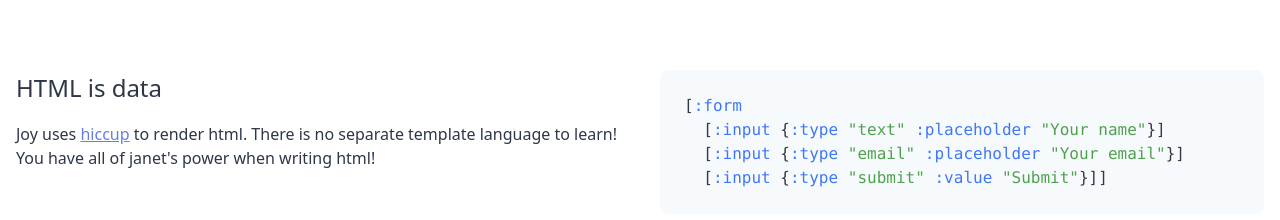
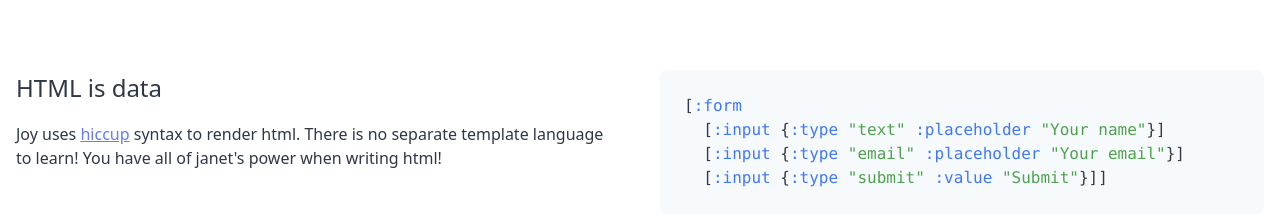
Before and after one commit to joy-framework/joy-framework.github.io, a plain HTML site: page index.html in a window 1280 px wide. Shown: the part 840-1060 px from the top of the page. Drawn offline with Linux system fonts and the light colour scheme.

Commit message:
Avoid confusion about joy using a clojure library.

```diff
--- a/index.html
+++ b/index.html
@@ -7,7 +7,7 @@
 
 (def app (app))
 
-(server app 9001)</code></pre></div></div></div><div class="bg-gray-100 py-4 mt-6"><div class="container p-4 mx-auto"><h3 class="text-2xl text-gray-800">Installation on macOS</h3><div class="mt-4"><div class="flex flex-col self-stretch flex-auto space-y-4"><div><div class="text-gray-600">Janet can be installed with homebrew:</div><div class="mt-2 inline-block rounded-lg border border-gray-500 p-2">brew install janet</div></div><div><div class="text-gray-600">Then to install joy:</div><div class="mt-2 inline-block rounded-lg border border-gray-500 p-2">jpm install joy</div></div><div class="text-gray-600">More installation options for janet <a href="https://janet-lang.org/docs/index.html" class="text-indigo-500 underline">here</a></div></div></div></div></div><div class="lg:mt-16"><div class="container p-4 mx-auto"><div class="flex flex-col self-stretch flex-auto space-y-16"><div class="lg:grid lg:grid-flow-col lg:grid-cols-2 gap-10"><div class="flex flex-col self-stretch flex-auto space-y-4"><h3 class="text-2xl text-gray-800">HTML is data</h3><div class="text-gray-800">Joy uses <a href="https://github.com/weavejester/hiccup" class="text-indigo-500 underline">hiccup</a> to render html. There is no separate template language to learn! You have all of janet&#x27;s power when writing html!</div></div><div class="flex flex-col self-stretch flex-auto space-y-4"><pre><code class="rounded-lg p-6 clojure">[:form
+(server app 9001)</code></pre></div></div></div><div class="bg-gray-100 py-4 mt-6"><div class="container p-4 mx-auto"><h3 class="text-2xl text-gray-800">Installation on macOS</h3><div class="mt-4"><div class="flex flex-col self-stretch flex-auto space-y-4"><div><div class="text-gray-600">Janet can be installed with homebrew:</div><div class="mt-2 inline-block rounded-lg border border-gray-500 p-2">brew install janet</div></div><div><div class="text-gray-600">Then to install joy:</div><div class="mt-2 inline-block rounded-lg border border-gray-500 p-2">jpm install joy</div></div><div class="text-gray-600">More installation options for janet <a href="https://janet-lang.org/docs/index.html" class="text-indigo-500 underline">here</a></div></div></div></div></div><div class="lg:mt-16"><div class="container p-4 mx-auto"><div class="flex flex-col self-stretch flex-auto space-y-16"><div class="lg:grid lg:grid-flow-col lg:grid-cols-2 gap-10"><div class="flex flex-col self-stretch flex-auto space-y-4"><h3 class="text-2xl text-gray-800">HTML is data</h3><div class="text-gray-800">Joy uses <a href="https://github.com/weavejester/hiccup" class="text-indigo-500 underline">hiccup</a> syntax to render html. There is no separate template language to learn! You have all of janet&#x27;s power when writing html!</div></div><div class="flex flex-col self-stretch flex-auto space-y-4"><pre><code class="rounded-lg p-6 clojure">[:form
   [:input {:type &quot;text&quot; :placeholder &quot;Your name&quot;}]
   [:input {:type &quot;email&quot; :placeholder &quot;Your email&quot;}]
   [:input {:type &quot;submit&quot; :value &quot;Submit&quot;}]]
```
